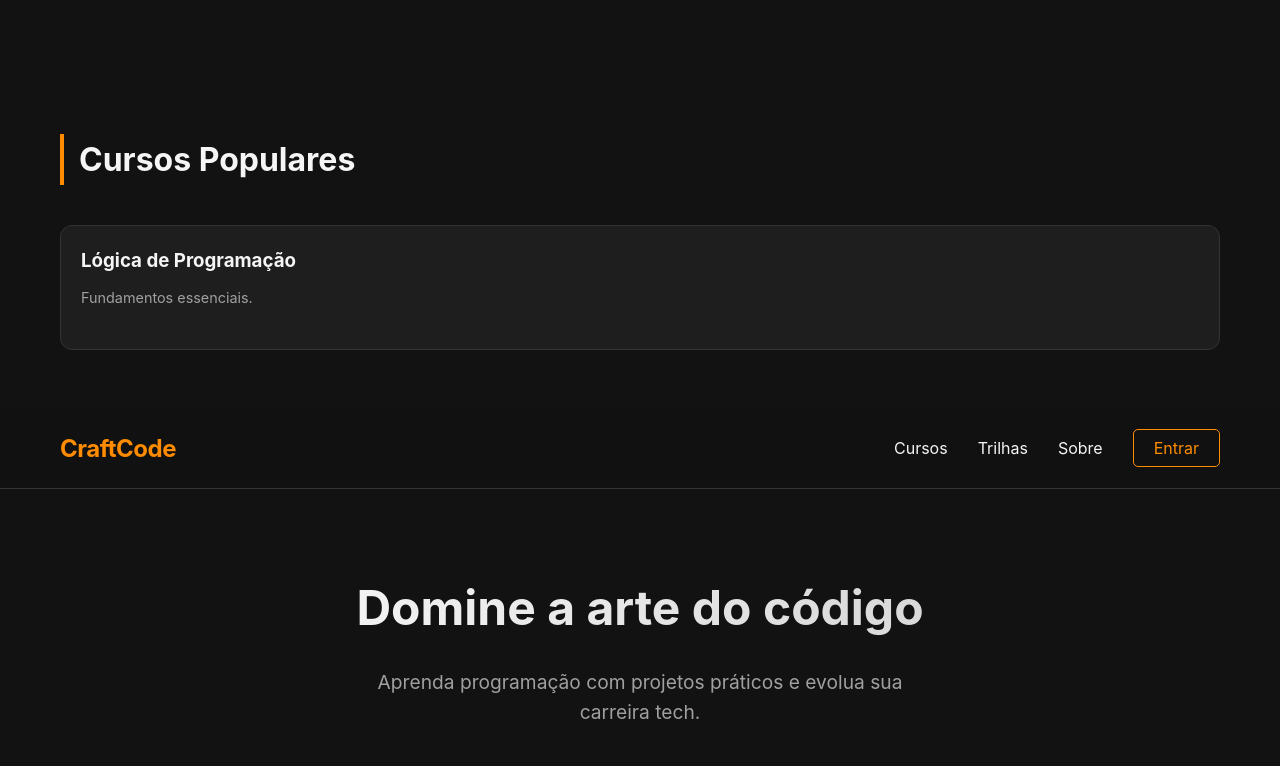
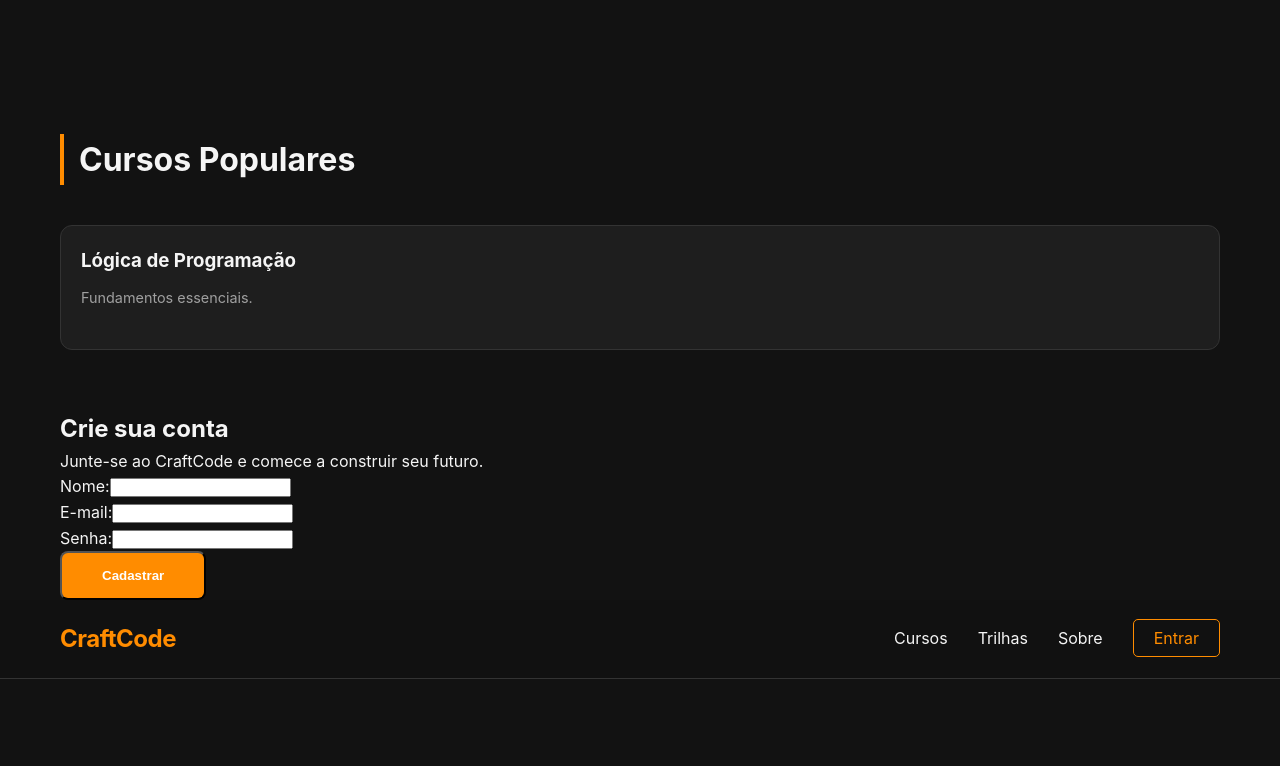
Before and after one commit to MateusViegasCode/ASCII---Projeto-Trainee, a React (Vite) app: page / in a window 1280 px wide. Shown: the part 419-1185 px from the top of the page. Built offline with nearby package versions, Linux system fonts and the light colour scheme.

Commit message:
feat: adiciona rotas de cadastro e login no back-end

```diff
--- a/package.json
+++ b/package.json
@@ -9,6 +9,9 @@
     "preview": "vite preview"
   },
   "dependencies": {
+    "bcrypt": "^6.0.0",
+    "cors": "^2.8.6",
+    "express": "^5.2.1",
     "react": "^18.2.0",
     "react-dom": "^18.2.0",
     "react-icons": "^4.10.0"
--- a/src/App.jsx
+++ b/src/App.jsx
@@ -1,6 +1,40 @@
-import React from 'react';
+import React, { useState } from 'react';
 
 function App() {
+  // Estados para guardar os dados do formulário
+  const [nome, setNome] = useState('');
+  const [email, setEmail] = useState('');
+  const [senha, setSenha] = useState('');
+  const [mensagem, setMensagem] = useState('');
+
+  // Função para enviar os dados para o Back-end
+  const handleSubmit = async (evento) => {
+    evento.preventDefault();
+    try {
+      const resposta = await fetch('http://localhost:3000/cadastro', {
+        method: 'POST',
+        headers: {
+          'Content-Type': 'application/json',
+        },
+        body: JSON.stringify({ nome, email, senha })
+      });
+
+      const dados = await resposta.json();
+
+      if (resposta.ok) {
+        setMensagem("🎉 " + dados.mensagem);
+        // Limpar o formulário
+        setNome('');
+        setEmail('');
+        setSenha('');
+      } else {
+        setMensagem("❌ Erro: " + dados.erro);
+      }
+    } catch (error) {
+      setMensagem("❌ Erro ao conectar com o servidor. O Back-end está rodando?");
+    }
+  };
+
   return (
     <div>
       {/* Header */}
@@ -23,7 +57,7 @@ function App() {
         <div className="container">
           <h1>Domine a arte do código</h1>
           <p>Aprenda programação com projetos práticos e evolua sua carreira tech.</p>
-          <a href="#" className="btn-primary">Começar Agora</a>
+          <a href="#cadastro" className="btn-primary">Começar Agora</a>
         </div>
       </section>
 
@@ -42,6 +76,51 @@ function App() {
           </div>
         </div>
       </section>
+
+      {/* Formulário de Cadastro no final da página */}
+      <section id="cadastro" className="cadastro-section">
+        <div className="container">
+          <h2>Crie sua conta</h2>
+          <p>Junte-se ao CraftCode e comece a construir seu futuro.</p>
+
+          <form onSubmit={handleSubmit} className="form-cadastro">
+            <div className="input-group">
+              <label>Nome:</label>
+              <input
+                type="text"
+                value={nome}
+                onChange={(e) => setNome(e.target.value)}
+                required
+              />
+            </div>
+
+            <div className="input-group">
+              <label>E-mail:</label>
+              <input
+                type="email"
+                value={email}
+                onChange={(e) => setEmail(e.target.value)}
+                required
+              />
+            </div>
+
+            <div className="input-group">
+              <label>Senha:</label>
+              <input
+                type="password"
+                value={senha}
+                onChange={(e) => setSenha(e.target.value)}
+                required
+              />
+            </div>
+
+            <button type="submit" className="btn-primary">Cadastrar</button>
+          </form>
+
+          {/* Mensagem de sucesso ou erro */}
+          {mensagem && <p className="mensagem-aviso">{mensagem}</p>}
+        </div>
+      </section>
     </div>
   );
 }
```
Also changed, not shown: server.js (added, +91 -0 lines), 1 other file (tests, documents, lock files or other folders).
